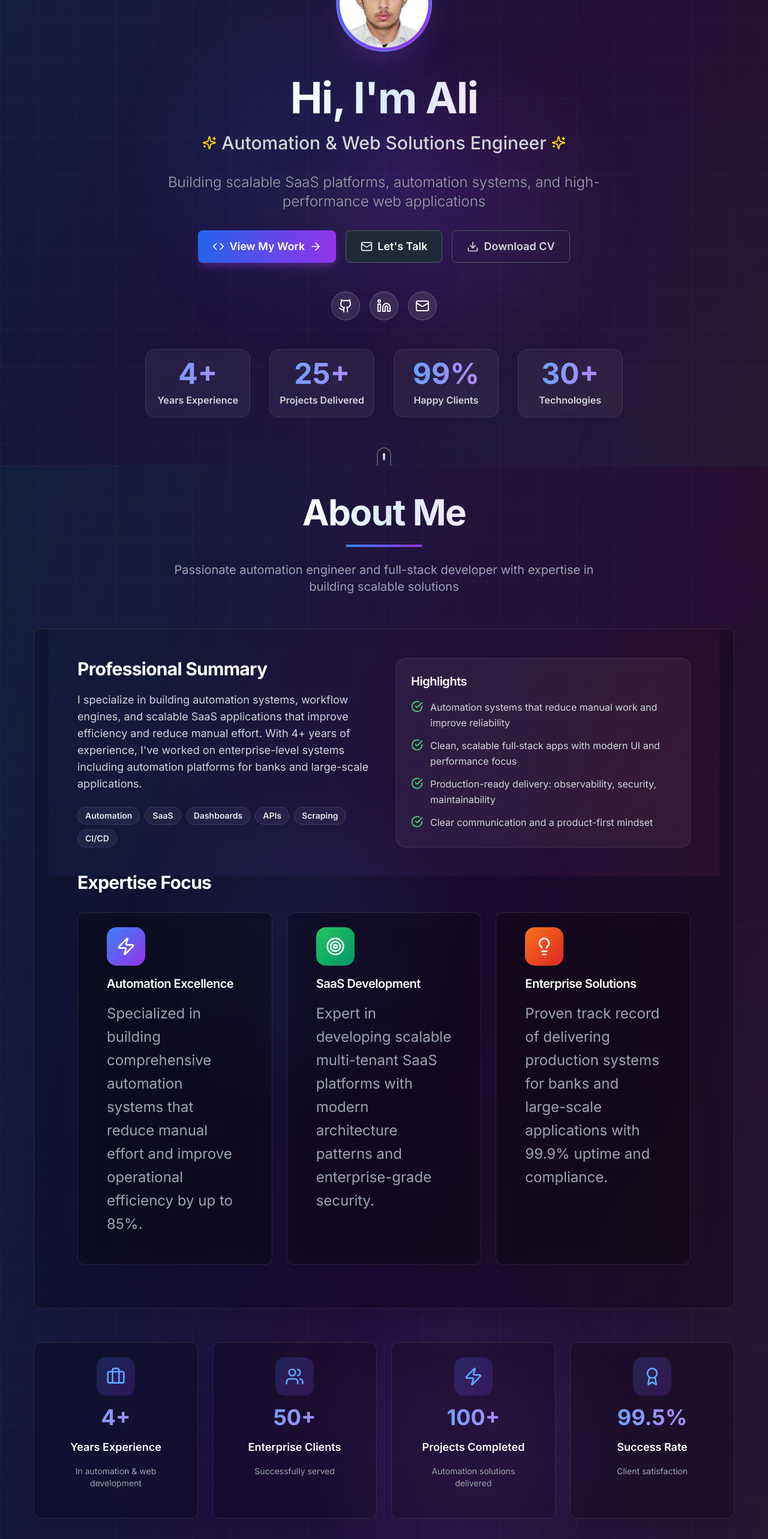
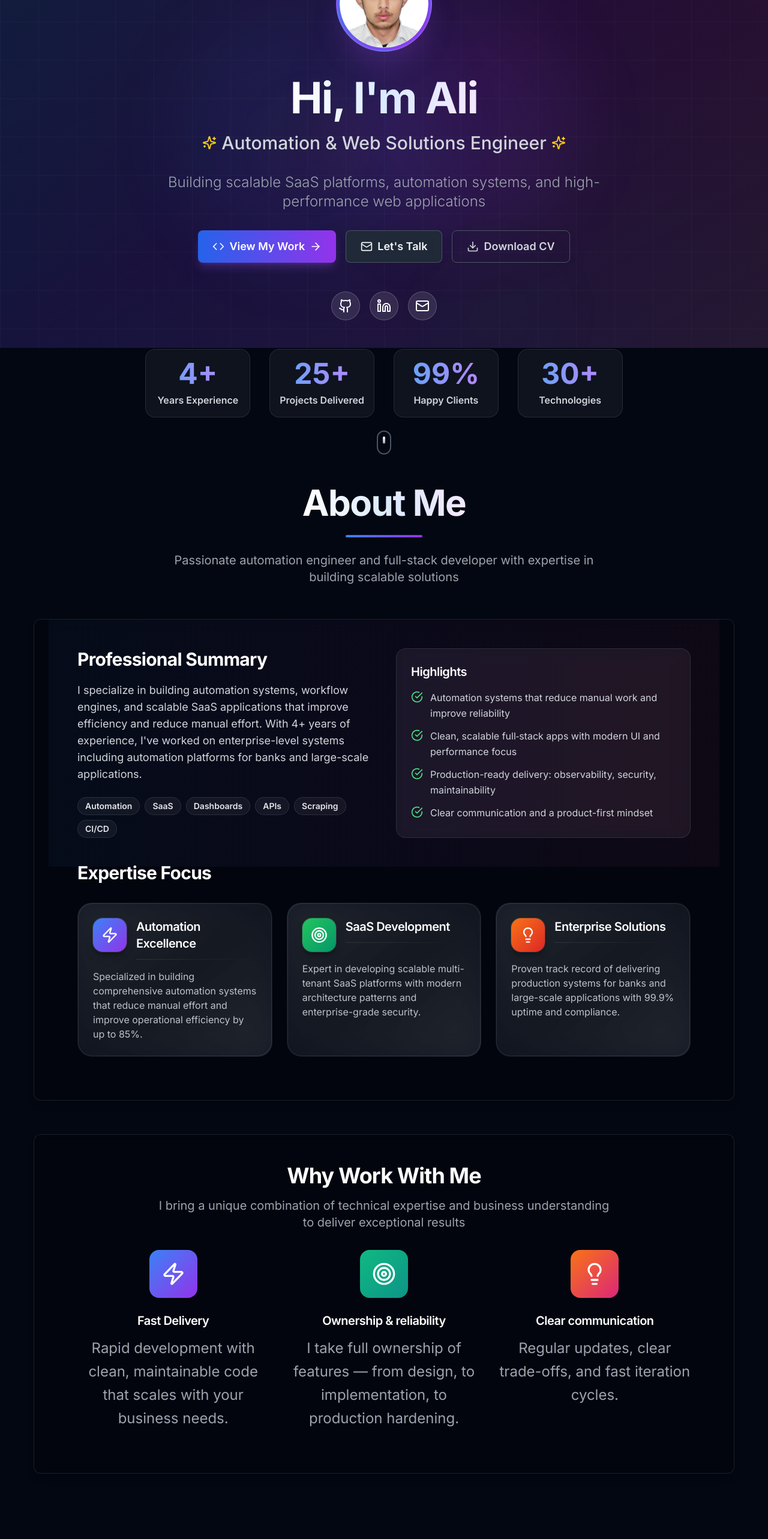
Before and after one commit to alihassan360stu/ali-hassan-portfolio, a Next.js app: page / in a window 1280 px wide. Shown: the part 220-2786 px from the top of the page at 60% size. Built offline with nearby package versions, Linux system fonts and the light colour scheme.

Commit message:
removed extra code and updated about section

```diff
--- a/src/app/layout.tsx
+++ b/src/app/layout.tsx
@@ -2,6 +2,7 @@ import type { Metadata } from 'next'
 import { Inter } from 'next/font/google'
 import './globals.css'
 import Header from '@/components/Header'
+import HeroBackground from '@/components/HeroBackground'
 
 const inter = Inter({ subsets: ['latin'] })
 
@@ -75,9 +76,12 @@ export default function RootLayout({
   return (
     <html lang="en" className="dark scroll-smooth">
       <body className={`${inter.className} antialiased`}>
-        <div id="root" className="min-h-screen bg-gray-950 text-gray-100">
+        <div id="root" className="relative min-h-screen bg-gray-950 text-gray-100 overflow-hidden">
+          <div className="fixed inset-x-0 bottom-0 top-16 z-0 pointer-events-none">
+            <HeroBackground />
+          </div>
           <Header />
-          <main className="pt-16">
+          <main className="relative z-10 pt-16">
             {children}
           </main>
         </div>
--- a/src/sections/About.tsx
+++ b/src/sections/About.tsx
@@ -5,7 +5,6 @@ import { motion, useReducedMotion } from 'framer-motion'
 import { Award, Briefcase, Users, Zap, CheckCircle, Target, Lightbulb } from 'lucide-react'
 import { Card, CardContent } from '@/components/ui/Card'
 import { personalInfo } from '@/data/personal'
-import HeroBackground from '@/components/HeroBackground'
 
 const About = () => {
   const reducedMotion = useReducedMotion()
@@ -54,33 +53,6 @@ const About = () => {
     }
   ]
 
-  const stats = [
-    {
-      icon: Briefcase,
-      label: 'Years Experience',
-      value: '4+',
-      description: 'In automation & web development'
-    },
-    {
-      icon: Users,
-      label: 'Enterprise Clients',
-      value: '50+',
-      description: 'Successfully served'
-    },
-    {
-      icon: Zap,
-      label: 'Projects Completed',
-      value: '100+',
-      description: 'Automation solutions delivered'
-    },
-    {
-      icon: Award,
-      label: 'Success Rate',
-      value: '99.5%',
-      description: 'Client satisfaction'
-    }
-  ]
-
   const highlights = [
     'Automation systems that reduce manual work and improve reliability',
     'Clean, scalable full‑stack apps with modern UI and performance focus',
@@ -92,7 +64,6 @@ const About = () => {
 
   return (
     <section id="about" className="section-padding relative overflow-hidden pb-12 md:pb-16 scroll-mt-24 md:scroll-mt-28">
-      <HeroBackground />
       {/* Content */}
       <div className="container-padding relative z-10">
         {/* Section Header */}
@@ -187,23 +158,35 @@ const About = () => {
                         whileHover={motionEnabled ? { scale: 1.05 } : undefined}
                         transition={motionEnabled ? { duration: 0.2 } : { duration: 0 }}
                       >
-                        <Card glass className="h-full p-5 sm:p-6">
-                          <CardContent className="space-y-4">
+                        <div
+                          className={
+                            'group relative h-full rounded-3xl p-[1px] bg-gradient-to-br from-white/10 via-white/5 to-white/10 ' +
+                            'hover:from-blue-500/25 hover:via-purple-500/15 hover:to-pink-500/20 transition-colors duration-300'
+                          }
+                        >
+                          <div className="h-full rounded-3xl bg-gray-900/35 backdrop-blur-xl border border-white/10 px-5 py-6 sm:px-6">
+                            <div className="flex items-start gap-4">
                               <motion.div
-                              className={`w-14 h-14 sm:w-16 sm:h-16 rounded-2xl bg-gradient-to-br ${item.color} flex items-center justify-center`}
-                              whileHover={motionEnabled ? { scale: 1.1, rotate: 5 } : undefined}
+                                className={`w-12 h-12 sm:w-14 sm:h-14 rounded-2xl bg-gradient-to-br ${item.color} flex items-center justify-center shadow-lg shadow-black/30 ring-1 ring-white/15`}
+                                whileHover={motionEnabled ? { scale: 1.08, rotate: 4 } : undefined}
                                 transition={motionEnabled ? { duration: 0.2 } : { duration: 0 }}
                               >
-                              <Icon className="h-7 w-7 sm:h-8 sm:w-8 text-white" />
+                                <Icon className="h-6 w-6 sm:h-7 sm:w-7 text-white" />
                               </motion.div>
-                            <h4 className="text-xl font-semibold text-white mb-3">
+
+                              <div className="flex-1">
+                                <h4 className="text-lg sm:text-xl font-semibold text-white leading-tight">
                                   {item.title}
                                 </h4>
-                            <p className="text-gray-400 leading-relaxed">
+                                <div className="mt-3 h-px w-full bg-gradient-to-r from-white/10 via-white/5 to-transparent" />
+                              </div>
+                            </div>
+
+                            <p className="mt-4 text-sm sm:text-base text-gray-300/90 leading-relaxed">
                               {item.description}
                             </p>
-                          </CardContent>
-                        </Card>
+                          </div>
+                        </div>
                       </motion.div>
                     )
                   })}
@@ -213,41 +196,7 @@ const About = () => {
           </Card>
         </motion.div>
 
-        {/* Stats Grid */}
-        <motion.div
-          className="mb-14 hidden md:block"
-          variants={motionEnabled ? containerVariants : undefined}
-          initial={motionEnabled ? 'hidden' : false}
-          whileInView={motionEnabled ? 'visible' : undefined}
-          viewport={motionEnabled ? { once: true, margin: '-100px' } : undefined}
-        >
-          <div className="grid md:grid-cols-2 lg:grid-cols-4 gap-6">
-            {stats.map((stat, index) => (
-              <motion.div key={index} variants={motionEnabled ? itemVariants : undefined}>
-                <Card glass className="h-full p-6 text-center">
-                  <CardContent className="space-y-4">
-                    <motion.div
-                      className="w-16 h-16 mx-auto rounded-2xl bg-gradient-to-br from-blue-500/20 to-purple-600/20 flex items-center justify-center"
-                      whileHover={{ scale: 1.1, rotate: 5 }}
-                      transition={{ duration: 0.2 }}
-                    >
-                      <stat.icon className="h-8 w-8 text-blue-400" />
-                    </motion.div>
-                    <div className="text-4xl font-bold bg-gradient-to-r from-blue-400 to-purple-400 bg-clip-text text-transparent">
-                      {stat.value}
-                    </div>
-                    <div className="text-lg font-semibold text-white">
-                      {stat.label}
-                    </div>
-                    <div className="text-sm text-gray-400">
-                      {stat.description}
-                    </div>
-                  </CardContent>
-                </Card>
-              </motion.div>
-            ))}
-          </div>
-        </motion.div>
+
 
         {/* Why Work With Me */}
         <motion.div
--- a/src/sections/Contact.tsx
+++ b/src/sections/Contact.tsx
@@ -6,7 +6,6 @@ import { Mail, Phone, MapPin, Github, Linkedin, Send, MessageSquare } from 'luci
 import { Card, CardContent, CardHeader, CardTitle } from '@/components/ui/Card'
 import { Button } from '@/components/ui/Button'
 import { personalInfo } from '@/data/personal'
-import HeroBackground from '@/components/HeroBackground'
 
 const Contact = () => {
   const [formData, setFormData] = useState({
@@ -101,7 +100,6 @@ const Contact = () => {
 
   return (
     <section id="contact" className="section-padding pt-8 md:pt-12 lg:pt-16 relative overflow-hidden">
-      <HeroBackground />
       {/* Content */}
       <div className="container-padding relative z-10">
         <motion.div
--- a/src/sections/Experience.tsx
+++ b/src/sections/Experience.tsx
@@ -6,7 +6,6 @@ import { Calendar, MapPin, Building, Award, TrendingUp, ChevronDown, ChevronUp }
 import { Card, CardContent, CardHeader, CardTitle } from '@/components/ui/Card'
 import { Badge } from '@/components/ui/Badge'
 import { experiences } from '@/data/experience'
-import HeroBackground from '@/components/HeroBackground'
 
 const Experience = () => {
   const [expandedIds, setExpandedIds] = React.useState<Record<string, boolean>>({})
@@ -39,7 +38,6 @@ const Experience = () => {
 
   return (
     <section id="experience" className="section-padding relative overflow-hidden">
-      <HeroBackground />
       <div className="container-padding relative z-10">
         <motion.div
           className="text-center mb-16"
--- a/src/sections/FeaturedProjects.tsx
+++ b/src/sections/FeaturedProjects.tsx
@@ -7,7 +7,6 @@ import { Card, CardContent, CardHeader, CardTitle } from '@/components/ui/Card'
 import { Badge } from '@/components/ui/Badge'
 import { Button } from '@/components/ui/Button'
 import { featuredProjects } from '@/data/projects'
-import HeroBackground from '@/components/HeroBackground'
 
 const clientProjects = featuredProjects.filter(project => project.projectType === 'client')
 const personalProjects = featuredProjects.filter(project => project.projectType === 'personal')
--- a/src/sections/Footer.tsx
+++ b/src/sections/Footer.tsx
@@ -62,9 +62,9 @@ const Footer = () => {
 
   return (
     <footer className="bg-gray-950 border-t border-gray-800">
-      <div className="container-padding py-12">
+      <div className="container-padding py-8 md:py-10">
         <motion.div
-          className="grid md:grid-cols-2 lg:grid-cols-4 gap-8 mb-8"
+          className="grid md:grid-cols-2 lg:grid-cols-4 gap-6 md:gap-8 mb-6"
           variants={containerVariants}
           initial="hidden"
           whileInView="visible"
@@ -203,7 +203,7 @@ const Footer = () => {
 
         {/* Bottom Bar */}
         <motion.div
-          className="border-t border-gray-800 pt-8"
+          className="border-t border-gray-800 pt-6"
           variants={containerVariants}
           initial="hidden"
           whileInView="visible"
--- a/src/sections/Hero.tsx
+++ b/src/sections/Hero.tsx
@@ -50,72 +50,6 @@ const Hero = () => {
 
   return (
     <section className="min-h-[54vh] md:min-h-screen flex items-start md:items-center justify-center relative overflow-hidden pt-10 sm:pt-12 pb-8 sm:pb-12 md:py-0">
-      {/* Hero Background */}
-      <div className="absolute inset-0 overflow-hidden">
-        <div className="absolute inset-0 bg-gradient-to-br from-slate-900 via-purple-900/20 to-slate-900">
-          {/* Animated gradient overlay */}
-          <div className="absolute inset-0 bg-gradient-to-r from-blue-600/10 via-purple-600/10 to-pink-600/10" />
-
-          {/* Floating orbs */}
-          <motion.div
-            className="absolute top-1/4 left-1/4 w-96 h-96 bg-blue-500/20 rounded-full blur-3xl"
-            animate={{
-              scale: [1, 1.2, 1],
-              opacity: [0.3, 0.5, 0.3],
-            }}
-            transition={{
-              duration: 4,
-              repeat: Infinity,
-              ease: "easeInOut",
-            }}
-          />
-          <motion.div
-            className="absolute bottom-1/4 right-1/4 w-96 h-96 bg-purple-500/20 rounded-full blur-3xl"
-            animate={{
-              scale: [1, 1.1, 1],
-              opacity: [0.5, 0.3, 0.5],
-            }}
-            transition={{
-              duration: 5,
-              repeat: Infinity,
-              ease: "easeInOut",
-              delay: 2,
-            }}
-          />
-
-          {/* Additional floating elements */}
-          <motion.div
-            className="absolute top-3/4 right-1/4 w-64 h-64 bg-green-500/10 rounded-full blur-2xl"
-            animate={{
-              scale: [1, 1.3, 1],
-              opacity: [0.2, 0.4, 0.2],
-            }}
-            transition={{
-              duration: 6,
-              repeat: Infinity,
-              ease: "easeInOut",
-              delay: 1,
-            }}
-          />
-          <motion.div
-            className="absolute bottom-1/3 left-1/3 w-48 h-48 bg-yellow-500/10 rounded-full blur-xl"
-            animate={{
-              scale: [1, 1.4, 1],
-              opacity: [0.2, 0.3, 0.2],
-            }}
-            transition={{
-              duration: 3,
-              repeat: Infinity,
-              ease: "easeInOut",
-              delay: 0.5,
-            }}
-          />
-        </div>
-
-        {/* Grid Pattern */}
-        <div className="absolute inset-0 bg-[linear-gradient(to_right,rgba(255,255,255,0.03)_1px,transparent_1px),linear-gradient(to_bottom,rgba(255,255,255,0.03)_1px,transparent_1px)] bg-[size:4rem_4rem]" />
-      </div>
-
       {/* Content */}
       <motion.div
         className="container-padding relative z-10 text-center"
@@ -311,7 +245,7 @@ const Hero = () => {
 
         {/* Stats */}
         <motion.div
-          className="grid grid-cols-4 gap-2 sm:gap-4 md:gap-8 mb-6 md:mb-10"
+          className="grid grid-cols-4 gap-2 sm:gap-4 md:gap-8 mb-3 md:mb-3"
           variants={itemVariants}
         >
           {[
@@ -339,7 +273,7 @@ const Hero = () => {
 
         {/* Scroll Indicator */}
         <motion.div
-          className="flex justify-center mt-1 pointer-events-none"
+          className="flex justify-center mb-3 pointer-events-none"
           animate={{
             y: [0, 10, 0],
           }}
--- a/src/sections/ProjectsWork.tsx
+++ b/src/sections/ProjectsWork.tsx
@@ -14,7 +14,6 @@ import {
   Sparkles,
   Workflow
 } from 'lucide-react'
-import HeroBackground from '@/components/HeroBackground'
 import Modal from '@/components/ui/Modal'
 import ProjectMediaViewer from '@/components/ProjectMediaViewer'
 import { workProjects, type ProjectCategory, type WorkProject } from '@/data/projectsWork'
@@ -116,8 +115,6 @@ const ProjectsWork = () => {
 
   return (
     <section id="projects" className="section-padding scroll-mt-20 md:scroll-mt-28 relative overflow-hidden">
-      <HeroBackground />
-
       <div className="container-padding relative z-10">
         <motion.div
           className="text-center mb-10"
--- a/src/sections/Services.tsx
+++ b/src/sections/Services.tsx
@@ -16,7 +16,6 @@ import { Card, CardContent, CardHeader, CardTitle } from '@/components/ui/Card'
 import { Badge } from '@/components/ui/Badge'
 import { Button } from '@/components/ui/Button'
 import { services } from '@/data/services'
-import HeroBackground from '@/components/HeroBackground'
 
 const Services = () => {
   const containerVariants = {
@@ -52,7 +51,6 @@ const Services = () => {
 
   return (
     <section id="services" className="section-padding pb-8 md:pb-12 lg:pb-16 relative overflow-hidden">
-      <HeroBackground />
       <div className="container-padding relative z-10">
         <motion.div
           className="text-center mb-16"
--- a/src/sections/Skills.tsx
+++ b/src/sections/Skills.tsx
@@ -3,7 +3,6 @@
 import React, { useState } from 'react'
 import { motion } from 'framer-motion'
 import { skills } from '@/data/skills'
-import HeroBackground from '@/components/HeroBackground'
 
 const Skills = () => {
   const [filter, setFilter] = useState<string>('all')
@@ -51,7 +50,6 @@ const Skills = () => {
 
   return (
     <section id="skills" className="section-padding relative overflow-hidden scroll-mt-24 md:scroll-mt-28">
-      <HeroBackground />
       {/* Content */}
       <div className="container-padding relative z-10">
         {/* Section Header */}
```
Lines whose indentation alone changed are shown as unchanged.
